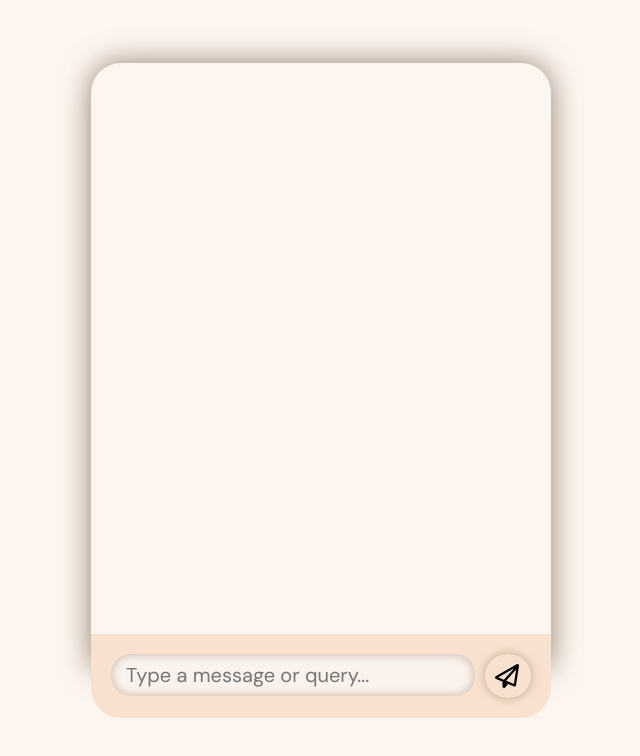
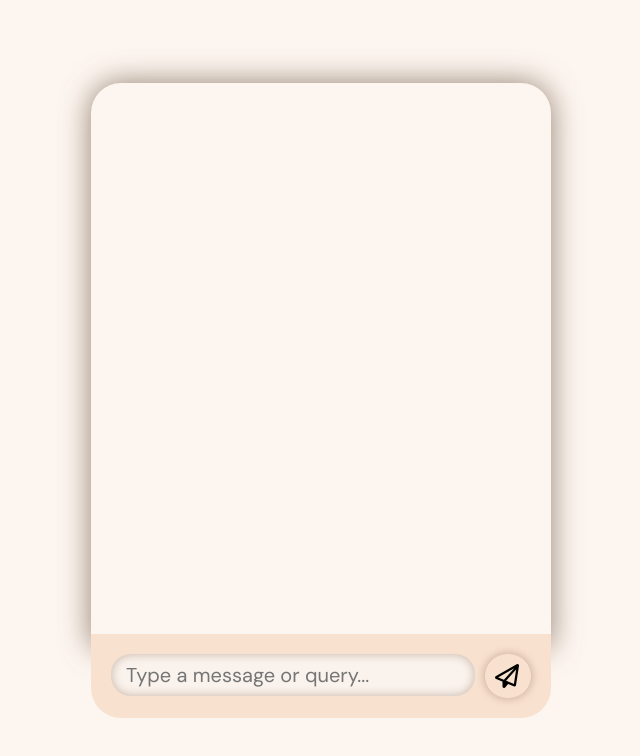
Before and after one commit to nxctophile/intelliBot, a React (Create React App) app: page / in a window 1280 px wide. Shown: the top 756 px of the page, without its empty margins (319-959 px from the left). Built offline with nearby package versions, Linux system fonts and the light colour scheme.

Commit message:
Update App.css

```diff
--- a/src/App.css
+++ b/src/App.css
@@ -26,8 +26,8 @@ body {
     border-top-left-radius: 30px;
     border-top-right-radius: 30px;
     /* padding-bottom: 59px; */
-    padding-bottom: 40px;
 }
+
 
 #sendBox {
     width: 347px;
@@ -242,6 +242,7 @@ body {
     #responseContainer {
         margin-top: 20px;
         margin-left: 15px;
+        margin-bottom: 30px;
     }
     .barIcon {
         left: 0px;
```
